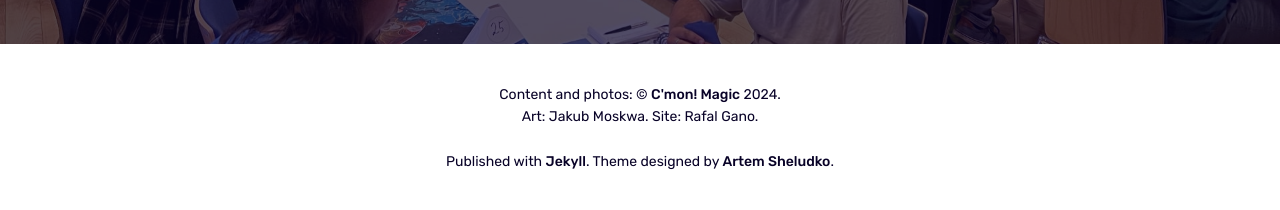
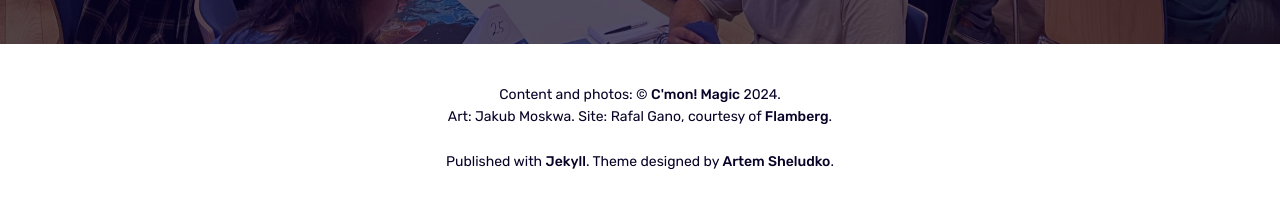
Before and after one commit to ganiwo/cmonmagic, a Jekyll site: the page built from index.html, in a window 1280 px wide. Shown: the part 2053-2263 px from the top of the page. Built offline with Jekyll 4.4.1, drawn with Linux system fonts in a browser that asks for light colours.

Commit message:
Update footer.html

```diff
--- a/_includes/footer.html
+++ b/_includes/footer.html
@@ -30,7 +30,7 @@
   <div class="container">
     <div class="row">
       <div class="col col-12">
-        <div class="copyright">Content and photos: &copy; <a href="/">{{site.data.settings.title}}</a> {{site.time | date: '%Y'}}.<br />Art: Jakub Moskwa. Site: Rafal Gano.<br /><br />Published with <a href="https://jekyllrb.com/">Jekyll</a>. Theme designed by <a href="https://jekyllthemes.io/developers/artem-sheludko">Artem Sheludko</a>.</div>
+        <div class="copyright">Content and photos: &copy; <a href="/">{{site.data.settings.title}}</a> {{site.time | date: '%Y'}}.<br />Art: Jakub Moskwa. Site: Rafal Gano, courtesy of <a href="https://flamberg.com.pl/">Flamberg</a>.<br /><br />Published with <a href="https://jekyllrb.com/">Jekyll</a>. Theme designed by <a href="https://jekyllthemes.io/developers/artem-sheludko">Artem Sheludko</a>.</div>
       </div>
     </div>
   </div>
```
